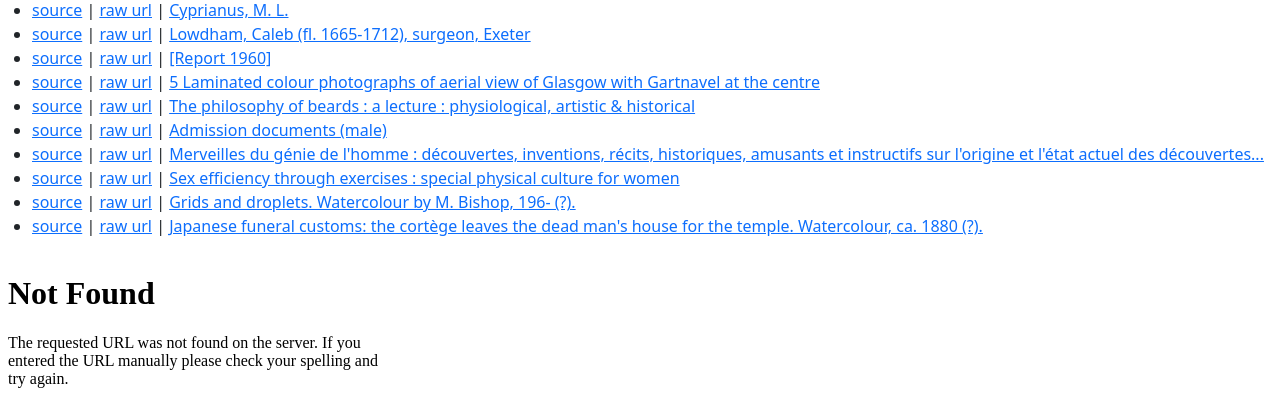
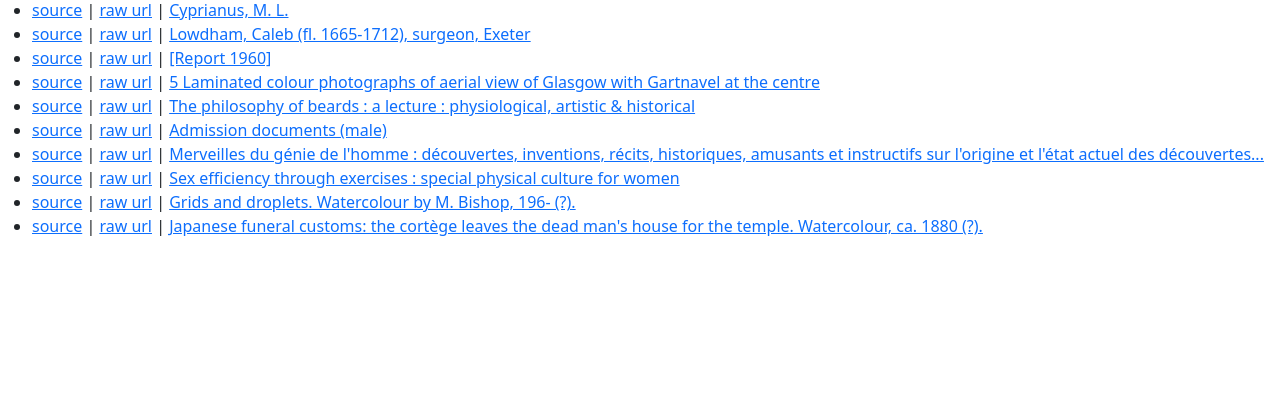
Before and after one commit to digirati-co-uk/st-louis-fed-exploded-viewer, a Flask app: page / in a window 1280 px wide. Shown: the part 440-850 px from the top of the page. After the commit the page ends 676 px from the top, so only its background shows below. Run offline with Flask 2, Linux system fonts and the light colour scheme; some libraries are stand-ins or nearby versions.

Commit message:
Remove homepage embed

```diff
--- a/templates/index.html
+++ b/templates/index.html
@@ -13,8 +13,4 @@
             </li>
         {% endfor %}
     </ul>
-
-    <div style="width: 400px">
-        <embed type="image/svg+xml" src="http://localhost:4321/test.svg" style="width: 100%;" />
-    </div>
 {% endblock %}
```
